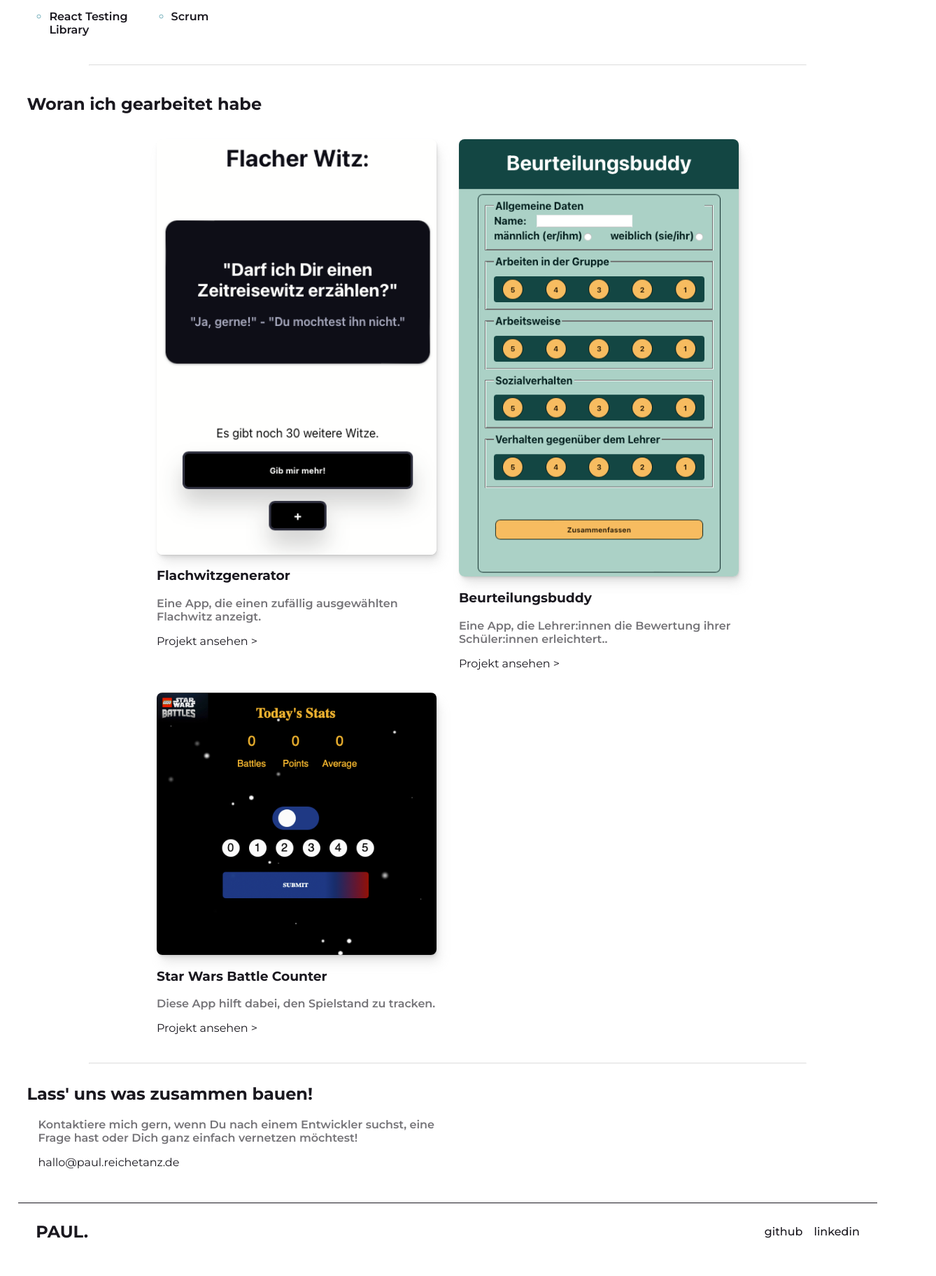
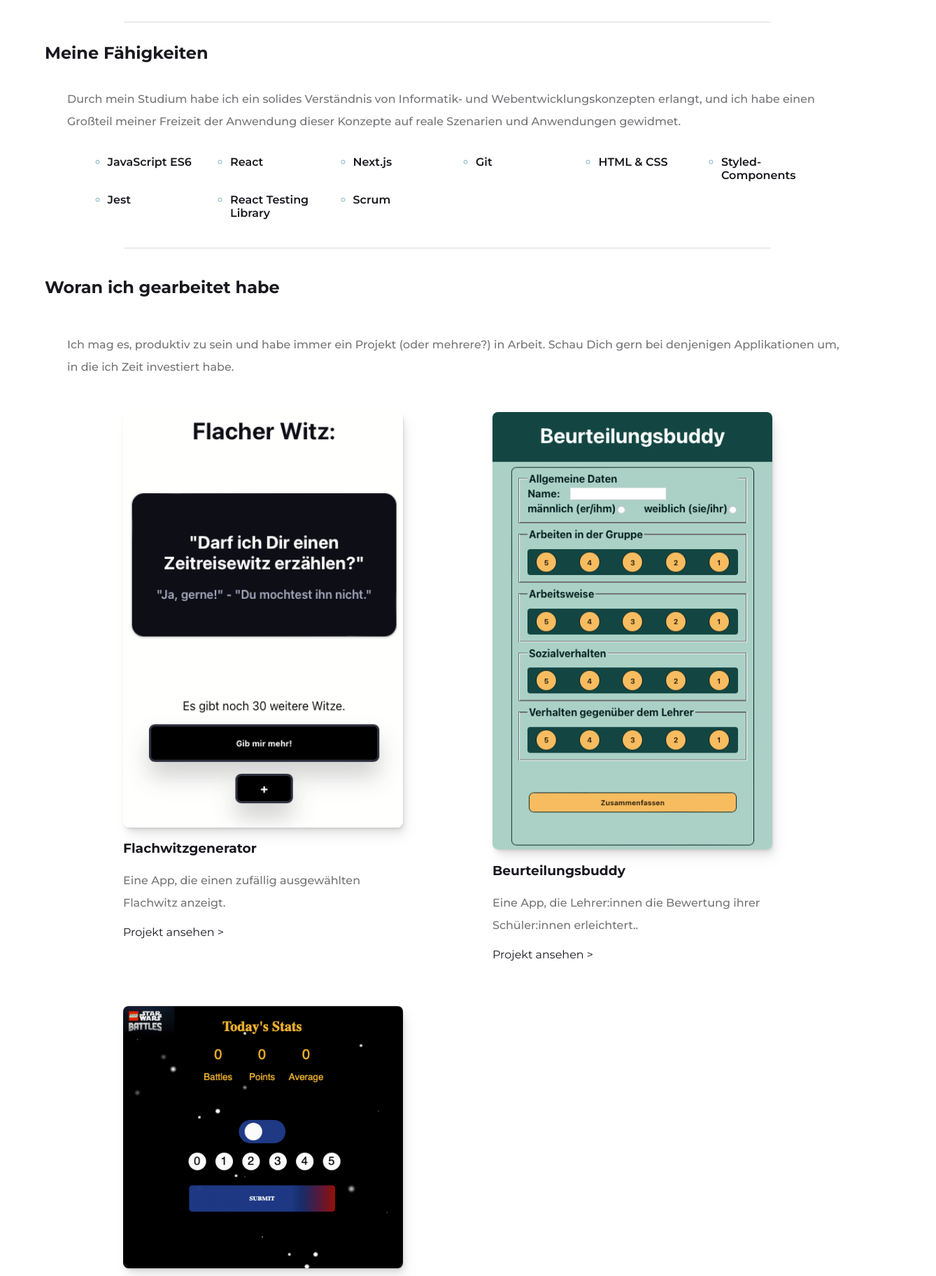
Before and after one commit to PReichetanz/portfolio, a Next.js app: page / in a window 1280 px wide. Shown: the part 616-2440 px from the top of the page at 70% size, 1338 px wide, since content can reach past the window. Before the commit the page ends 2416 px from the top, so only its background shows below. Built offline with nearby package versions, Linux system fonts and the light colour scheme.

Commit message:
adjust styling for larger screens

```diff
--- a/app/layout.tsx
+++ b/app/layout.tsx
@@ -28,5 +28,4 @@ export default function RootLayout({
 const PageGrid = styled.div`
   display: grid;
   grid-template-rows: max-content 1fr max-content;
-  height: 100vh;
 `;
--- a/app/page.tsx
+++ b/app/page.tsx
@@ -15,9 +15,9 @@ export default function Home() {
         <Introduction />
         <hr />
         <SkillsList />
-        <hr/>
+        <hr />
         <ProjectOverview />
-        <hr/>
+        <hr />
         <Contact />
       </MainFlexbox>
       <Footer />
@@ -29,5 +29,5 @@ const MainFlexbox = styled.main`
   display: flex;
   flex-direction: column;
   justify-content: space-around;
-  padding: 0 3vw;
+  padding: 0 5vw;
 `;
--- a/components/Contact.tsx
+++ b/components/Contact.tsx
@@ -16,7 +16,7 @@ export default function Contact() {
 }
 
 const StyledParagraph = styled.p`
-  padding-inline: 1rem;
+  padding-block: 1rem;
   max-width: 600px;
 `;
 
--- a/components/Footer.tsx
+++ b/components/Footer.tsx
@@ -18,7 +18,8 @@ export default function Header() {
 const StyledFooter = styled.footer`
   border-top: 1px solid var(--color-stroke);
   margin: 0 2vw;
-  padding: 2vw;
+  padding: 1rem;
+  width: 100%;
   display: flex;
   justify-content: space-between;
   align-items: center;
@@ -33,6 +34,7 @@ const StyledLinkSection = styled.section`
   display: flex;
   gap: 1rem;
   align-items: center;
+  margin-right: 1rem;
   a {
     text-transform: lowercase;
     font-weight: 500;
--- a/components/Header.tsx
+++ b/components/Header.tsx
@@ -14,6 +14,7 @@ export default function Header() {
 
 const EmailLink = styled.a`
   display: block;
+  margin-right: 2rem;
 `;
 
 const MainPageLink = styled.a`
@@ -21,6 +22,7 @@ const MainPageLink = styled.a`
 `;
 
 const StyledHeader = styled.header`
+  width: 100%;
   display: flex;
   align-items: center;
   justify-content: space-between;
--- a/components/Introduction.tsx
+++ b/components/Introduction.tsx
@@ -74,10 +74,8 @@ const StyledSpan = styled.span`
 `;
 
 const TextWrapper = styled.div`
-  padding-inline: 1rem;
   @media screen and (min-width: 720px) {
     display: flex;
     gap: 2rem;
-    padding: 0 2rem;
   }
 `;
--- a/components/Project.tsx
+++ b/components/Project.tsx
@@ -23,10 +23,10 @@ export default function Project({
         src={imageURL}
         alt={alt || ""}
         fill
-        sizes="(min-width: 80px) 50vw, 100vw"
+        sizes="(min-width: 80px) 50%, 100%"
       />
       <h3>{name}</h3>
-      <p>{description}</p>
+      <StyledDescription>{description}</StyledDescription>
       <a href={deploymentURL} target="blank">
         Projekt ansehen &gt;
       </a>
@@ -41,6 +41,10 @@ const ProjectWrapper = styled.article`
   }
 `;
 
+const StyledDescription = styled.p`
+  padding: 0;
+`;
+
 const StyledImage = styled(Image)`
   position: relative !important;
   display: block;
--- a/components/ProjectOverview.tsx
+++ b/components/ProjectOverview.tsx
@@ -37,6 +37,11 @@ export default function ProjectOverview() {
   return (
     <>
       <StyledHeading>Woran ich gearbeitet habe</StyledHeading>
+      <p>
+        Ich mag es, produktiv zu sein und habe immer ein Projekt (oder mehrere?)
+        in Arbeit. Schau Dich gern bei denjenigen Applikationen um, in die ich
+        Zeit investiert habe.
+      </p>
       <StyledList role="list">
         {projects.map(
           ({ id, name, description, imageURL, alt, deploymentURL }) => (
@@ -63,7 +68,7 @@ const StyledHeading = styled.h2`
 const StyledList = styled.ul`
   display: grid;
   grid-template-columns: repeat(auto-fit, minmax(250px, 350px));
-  gap: 2rem;
+  gap: 4rem 10vw;
   position: relative;
   justify-content: center;
   margin: 1rem 0 2rem 0;
--- a/components/SkillsList.tsx
+++ b/components/SkillsList.tsx
@@ -4,6 +4,12 @@ export default function SkillsList() {
   return (
     <section>
       <h2>Meine Fähigkeiten</h2>
+      <p>
+        Durch mein Studium habe ich ein solides Verständnis von Informatik- und
+        Webentwicklungskonzepten erlangt, und ich habe einen Großteil meiner
+        Freizeit der Anwendung dieser Konzepte auf reale Szenarien und
+        Anwendungen gewidmet.
+      </p>
       <StyledList>
         <li>JavaScript ES6</li>
         <li>React</li>
@@ -20,14 +26,17 @@ export default function SkillsList() {
 }
 
 const StyledList = styled.ul`
-  margin-top: 1rem;
+  margin: 1rem auto 0;
   padding-bottom: 2rem;
   display: grid;
   grid-template-columns: repeat(auto-fill, minmax(150px, 1fr));
   gap: 1rem;
+  width: 90%;
   list-style: circle;
+
   @media (max-width: 400px) {
     display: block;
+    margin-left: 2rem;
   }
   li {
     margin-left: 2rem;
--- a/styles.tsx
+++ b/styles.tsx
@@ -49,7 +49,8 @@ export default styled.createGlobalStyle`
     -moz-osx-font-smoothing: grayscale;
     background: var(--color-background-light);
     color: var(--color-text-light);
-    margin: 0;
+    margin-inline: auto;
+    max-width: 1320px;
   }
 
   h1 {
@@ -91,7 +92,7 @@ export default styled.createGlobalStyle`
   }
 
   hr {
-    width: 80vw;
+    width: 80%;
     background-color: var(--color-stroke);
     opacity: 0.3;
   }
@@ -99,6 +100,8 @@ export default styled.createGlobalStyle`
   p {
     color: var(--color-text-light);
     opacity: 0.6;
-    font-weight: 600;
+    font-weight: 500;
+    line-height: 2;
+    padding: 1rem 0 1rem 2rem;
   }
 `;
```
